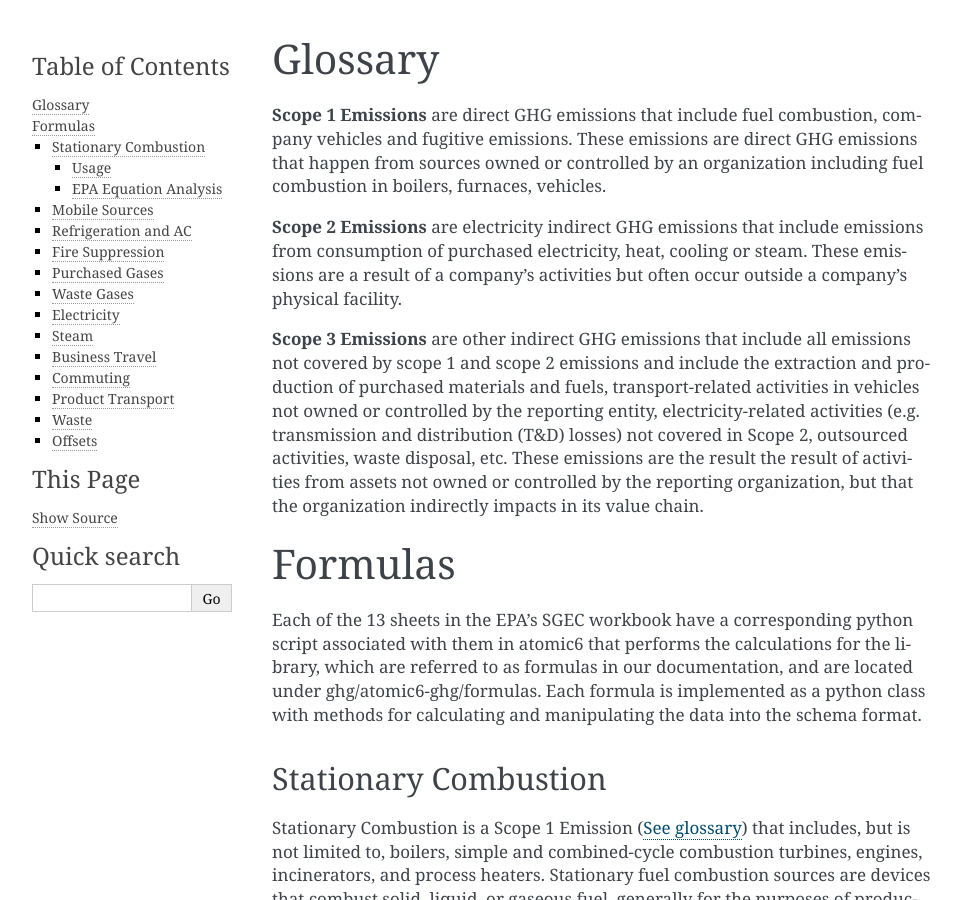
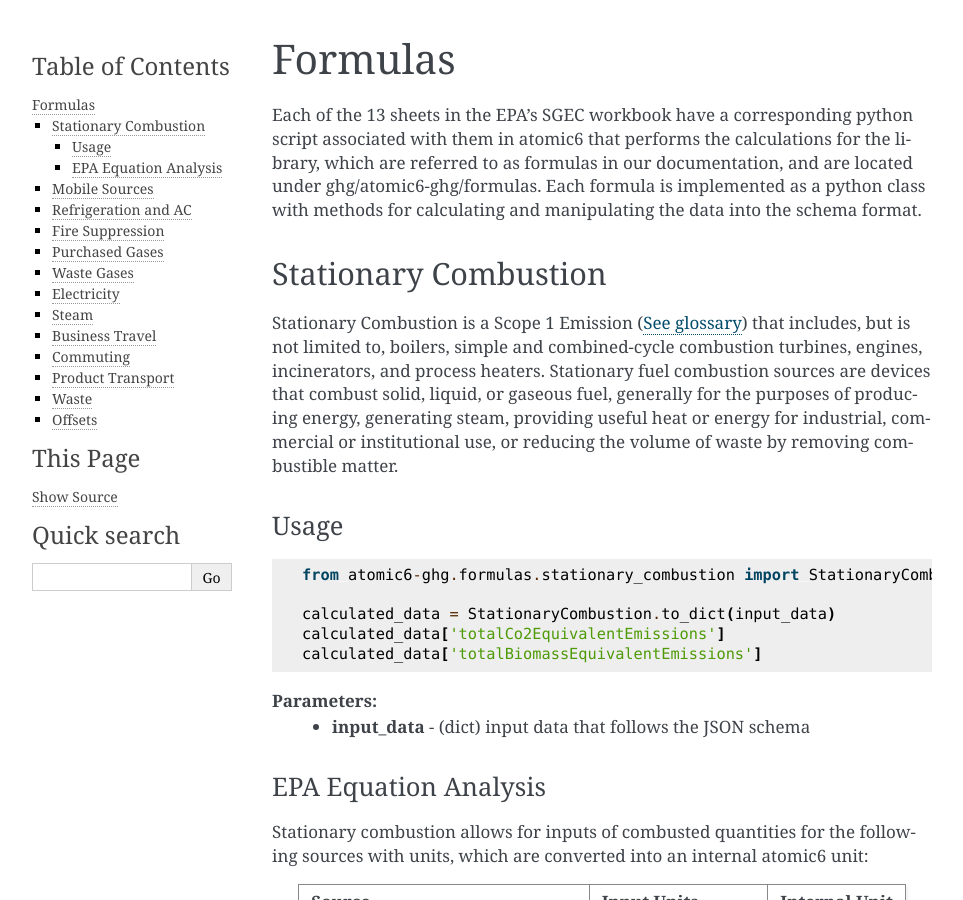
Before and after one commit to atomic6-org/ghg, a Sphinx documentation site: the page built from docs/source/formulas.rst, in a window 1280 px wide and 900 px high. Shown: the whole window, without its empty margins (148-1111 px from the left). Built offline with Sphinx 7.4.7, drawn with Linux system fonts in a browser that asks for light colours.

Commit message:
Update formula docs

```diff
--- a/docs/source/formulas.rst
+++ b/docs/source/formulas.rst
@@ -1,5 +1,3 @@
-.. include:: glossary.rst
-
 Formulas
 ========
 
```
